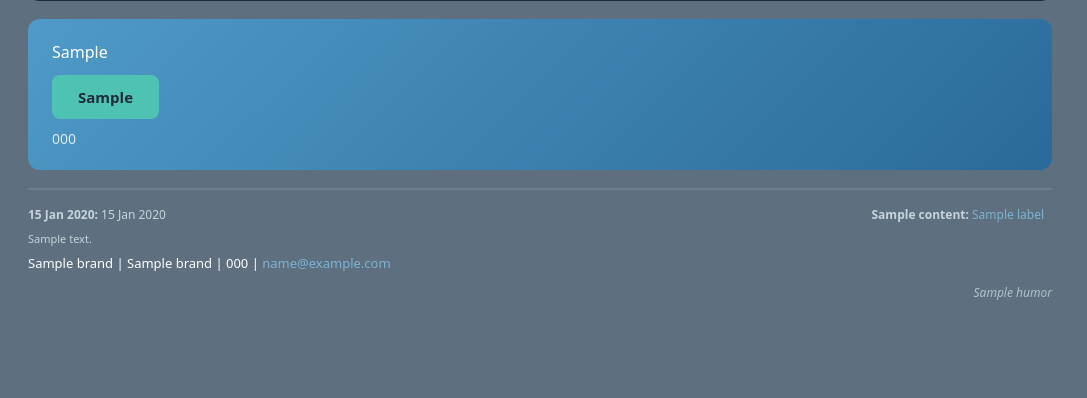
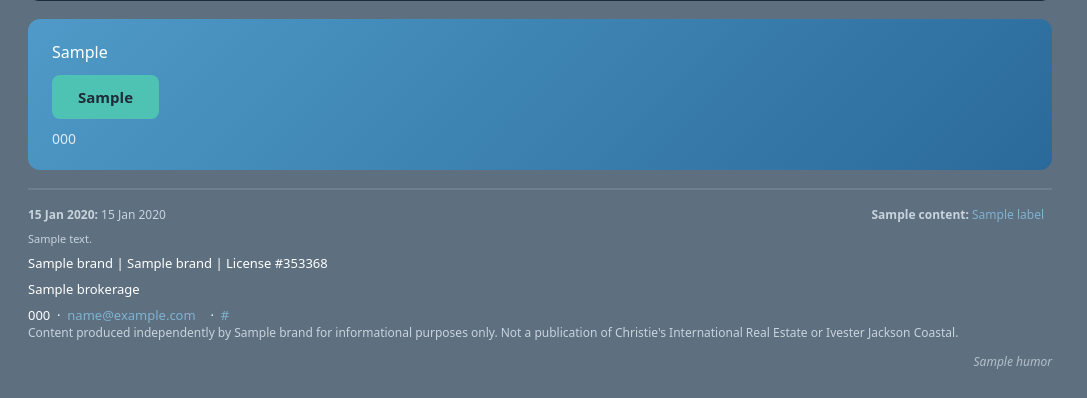
Before and after one commit to carterpropertyservice-commits/mortgage-snapshot, a Node project: template src/render/templates/index.mustache in a window 1280 px wide. Shown: the part 1513-1911 px from the top of the page, without its empty margins (0-1087 px from the left). Before the commit the page ends 1813 px from the top, so only its background shows below. Run offline with Node 20 templates, Linux system fonts and the light colour scheme; the template is opened without the code that fills it: most values are stand-ins (such as "Sample title", 1, 10 or a date in 2020); grey boxes marked "Sample" are stand-in pictures.

Commit message:
brand: add standard attribution footer with disclaimer

```diff
--- a/src/render/templates/index.mustache
+++ b/src/render/templates/index.mustache
@@ -227,7 +227,10 @@
       </span>
     </div>
     <p class="footer-note">{{content.footer_note}}</p>
-    <p class="brand-line">{{brand.agent_name}} | {{brand.title}} | {{brand.phone}} | <a href="mailto:{{brand.email}}">{{brand.email}}</a></p>
+    <p class="brand-line">{{brand.agent_name}} | {{brand.title}} | License #353368</p>
+    <p class="brand-line">{{brand.brokerage}}</p>
+    <p class="brand-line">{{brand.phone}} &nbsp;·&nbsp; <a href="mailto:{{brand.email}}">{{brand.email}}</a> &nbsp;·&nbsp; <a href="{{brand.lead_url}}">{{brand.lead_url}}</a></p>
+    <p class="footer-disclaimer">Content produced independently by {{brand.agent_name}} for informational purposes only. Not a publication of Christie&#39;s International Real Estate or Ivester Jackson Coastal.</p>
     <div class="humor">{{content.humor}}</div>
   </div>
 
```
